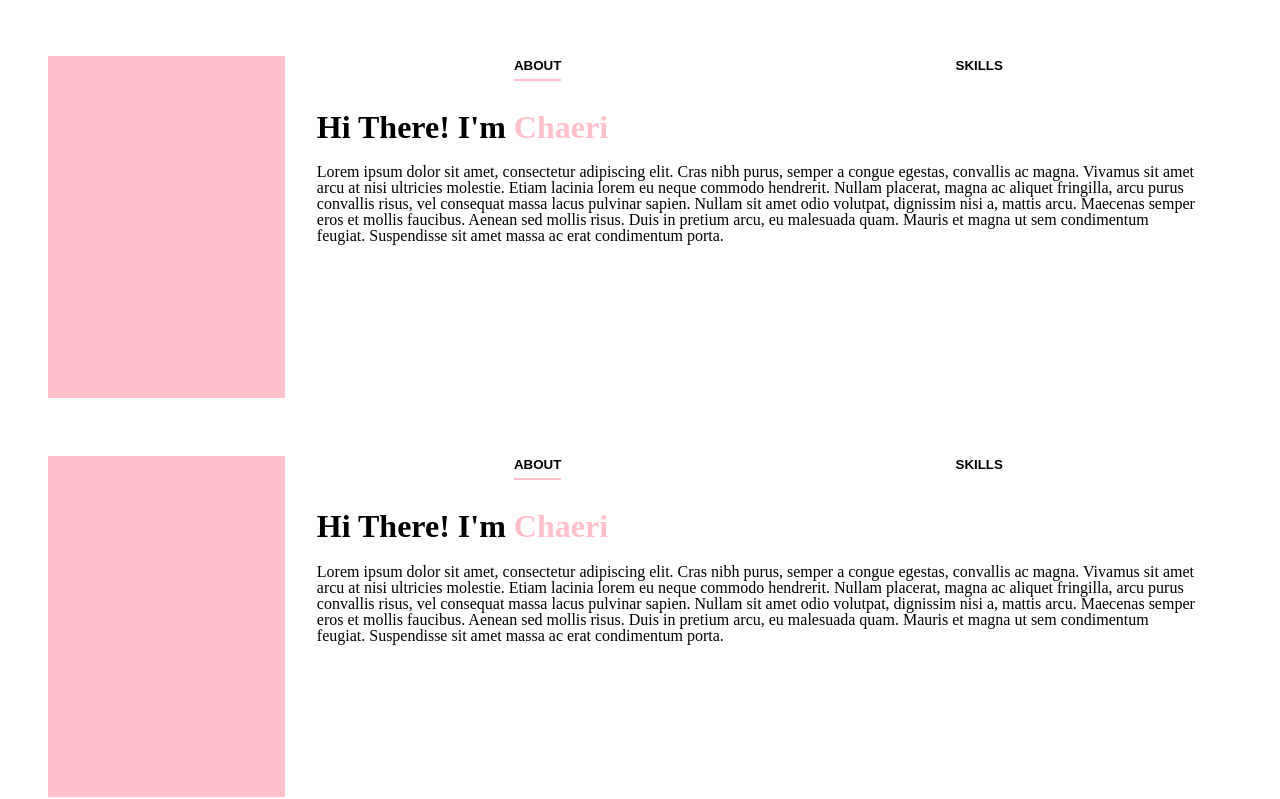
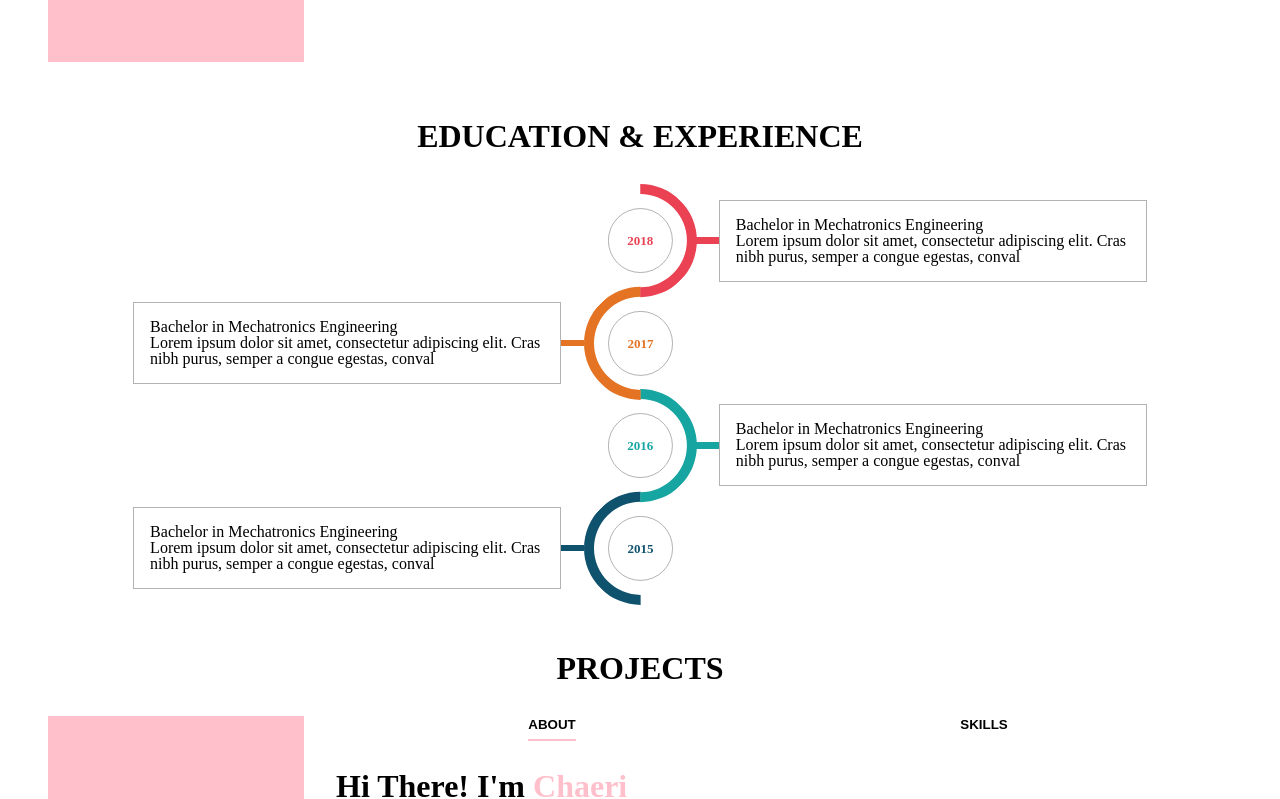
Before and after one commit to Chaeri-Yoon/portfolio, a React (Create React App) app: page / in a window 1280 px wide. Shown: the part 801-1600 px from the top of the page. Built offline with nearby package versions, Linux system fonts and the light colour scheme.

Commit message:
* Create frame of Experience section

```diff
--- a/src/App.tsx
+++ b/src/App.tsx
@@ -3,6 +3,7 @@ import styled from 'styled-components';
 import Header from './components/Header';
 import Section from './components/Section';
 import About from './sections/About';
+import Experience from './sections/Experience';
 import Home from './sections/Home';
 import GlobalStyles from './styles/GlobalStyles';
 import './styles/variables.css';
@@ -22,8 +23,10 @@ const Main = styled.main`
   justify-content: flex-start;
   align-items: center;
   gap: var(--header-height);
-  & > div:last-child{
-    margin-bottom: var(--header-height);
+  & > div{
+    &:last-child{
+      margin-bottom: var(--header-height);
+    }
   }
 `;
 
@@ -38,13 +41,13 @@ function App() {
             <Section id="home">
               <Home />
             </Section>
-            <Section id="about">
+            <Section id="about" title="about">
               <About />
             </Section>
-            <Section id="experience">
-              <About />
+            <Section id="experience" title="Education & Experience">
+              <Experience />
             </Section>
-            <Section id="projects">
+            <Section id="projects" title="Projects">
               <About />
             </Section>
           </Main>
--- a/src/components/Section.tsx
+++ b/src/components/Section.tsx
@@ -4,13 +4,19 @@ import '../styles/variables.css';
 const Container = styled.div`
     width: 100%;
     display: flex;
-    justify-content: center;
+    flex-direction: column;
     align-items: center;
     scroll-margin-top: calc(var(--header-height) * 2);
 `;
-export default ({ children, id }: { children?: any, id: string }) => {
+const Title = styled.h1`
+    margin-top: 0;
+    margin-bottom: 1em;
+    text-transform: uppercase;
+`;
+export default ({ children, title, id }: { children?: any, title?: string, id: string }) => {
     return (
         <Container id={id}>
+            {title && <Title>{title}</Title>}
             {children}
         </Container>
     )
--- a/src/sections/About/index.tsx
+++ b/src/sections/About/index.tsx
@@ -13,8 +13,8 @@ const Container = styled.div`
     align-items: flex-start;
 `;
 const ProfileImage = styled.div`
-    width: 20%;
     height: 100%;
+    aspect-ratio: 3/ 4;
     background-color: pink;
 `;
 const Content = styled.div`
--- /dev/null
+++ b/src/sections/Experience/Timeline.tsx
@@ -0,0 +1,67 @@
+import styled from 'styled-components';
+const Container = styled.div`
+    width: 55%;
+    display: flex;
+    justify-content: flex-start;
+    align-items: center;
+    margin: 0 0.5% -1% 0.5%;
+`;
+const Box = styled.div`
+    flex: 1;
+    padding: 1em;
+    display: flex;
+    flex-direction: column;
+    justify-content: center;
+    align-items: flex-start;
+    border: 1px solid rgba(0, 0, 0, .3);
+`;
+const Line = styled.div<{ mainColor: string }>`
+    width: 4%;
+    height: 0.4em;
+    background-color: ${({ mainColor }) => mainColor};
+`;
+const YearContainer = styled.div<{ mainColor: string }>`
+    &, & > div{
+        border-radius: 50%;
+        aspect-ratio: 1 / 1;
+    }
+    width: 20%;
+    border: 0.8em solid ${({ mainColor }) => mainColor};
+    border-bottom-color: transparent;
+    display: flex;
+    justify-content: center;
+    align-items: center;
+
+    color: ${({ mainColor }) => mainColor};
+    font-weight: 600;
+    font-size: small;
+    & > div{
+        width: 70%;
+        border: 1px solid rgba(0, 0, 0, .3);
+        display: flex;
+        justify-content: center;
+        align-items: center;
+    }
+`;
+interface ITimeline {
+    children: string,
+    year: number,
+    title: string,
+    mainColor: string
+}
+export default ({ children, year, title, mainColor }: ITimeline) => {
+    return (
+        <Container>
+            <Box>
+                <span>{title}</span>
+                <p>{children}</p>
+            </Box>
+            <Line mainColor={mainColor} />
+            <YearContainer mainColor={mainColor}>
+                <div>
+                    <span>{year}</span>
+                </div>
+            </YearContainer>
+        </Container>
+    )
+}
--- /dev/null
+++ b/src/sections/Experience/index.tsx
@@ -0,0 +1,49 @@
+import styled from "styled-components";
+import Timeline from "./Timeline";
+const Container = styled.div`
+    width: 80%;
+    display: flex;
+    flex-direction: column-reverse;
+    justify-content: center;
+    align-items: center;
+    & > div:nth-child(2n){
+        flex-direction: row-reverse;
+        align-self: flex-end;
+        & > div:last-child{
+            border-left-color: transparent;
+            transform: rotate(45deg);
+            & > div{
+                transform: rotate(-45deg);
+            }
+        }
+    }
+    & > div:not(:nth-child(2n)){
+        align-self: flex-start;
+        & > div:last-child{
+            border-right-color: transparent;
+            transform: rotate(-45deg);
+            & > div{
+                transform: rotate(45deg);
+            }
+        }
+    }
+`;
+
+export default () => {
+    return (
+        <Container>
+            <Timeline year={2015} title={'Bachelor in Mechatronics Engineering'} mainColor={'#0F526E'}>
+                Lorem ipsum dolor sit amet, consectetur adipiscing elit. Cras nibh purus, semper a congue egestas, conval
+            </Timeline>
+            <Timeline year={2016} title={'Bachelor in Mechatronics Engineering'} mainColor={'#16A5A0'}>
+                Lorem ipsum dolor sit amet, consectetur adipiscing elit. Cras nibh purus, semper a congue egestas, conval
+            </Timeline>
+            <Timeline year={2017} title={'Bachelor in Mechatronics Engineering'} mainColor={'#E47324'}>
+                Lorem ipsum dolor sit amet, consectetur adipiscing elit. Cras nibh purus, semper a congue egestas, conval
+            </Timeline>
+            <Timeline year={2018} title={'Bachelor in Mechatronics Engineering'} mainColor={'#EA4253'}>
+                Lorem ipsum dolor sit amet, consectetur adipiscing elit. Cras nibh purus, semper a congue egestas, conval
+            </Timeline>
+        </Container>
+    )
+}
```
